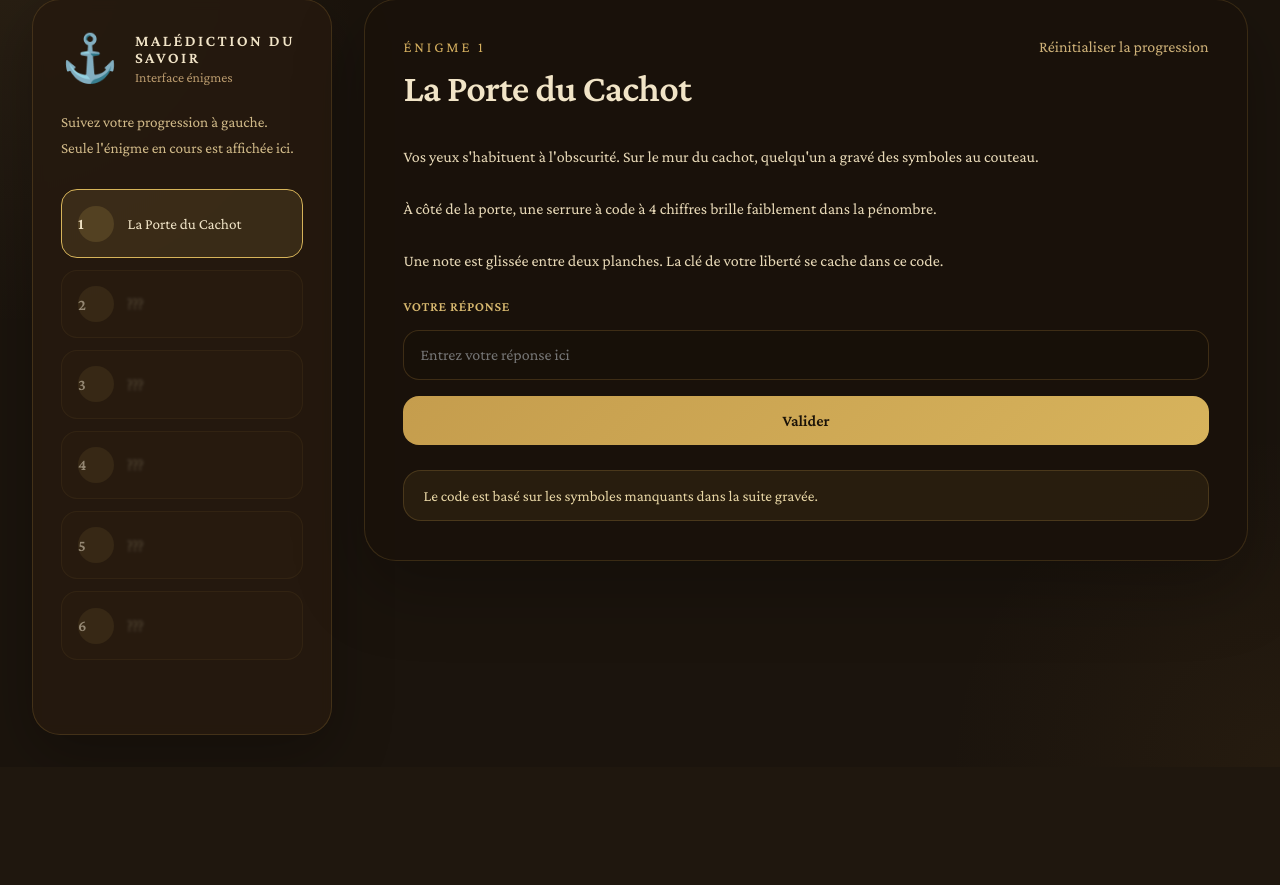
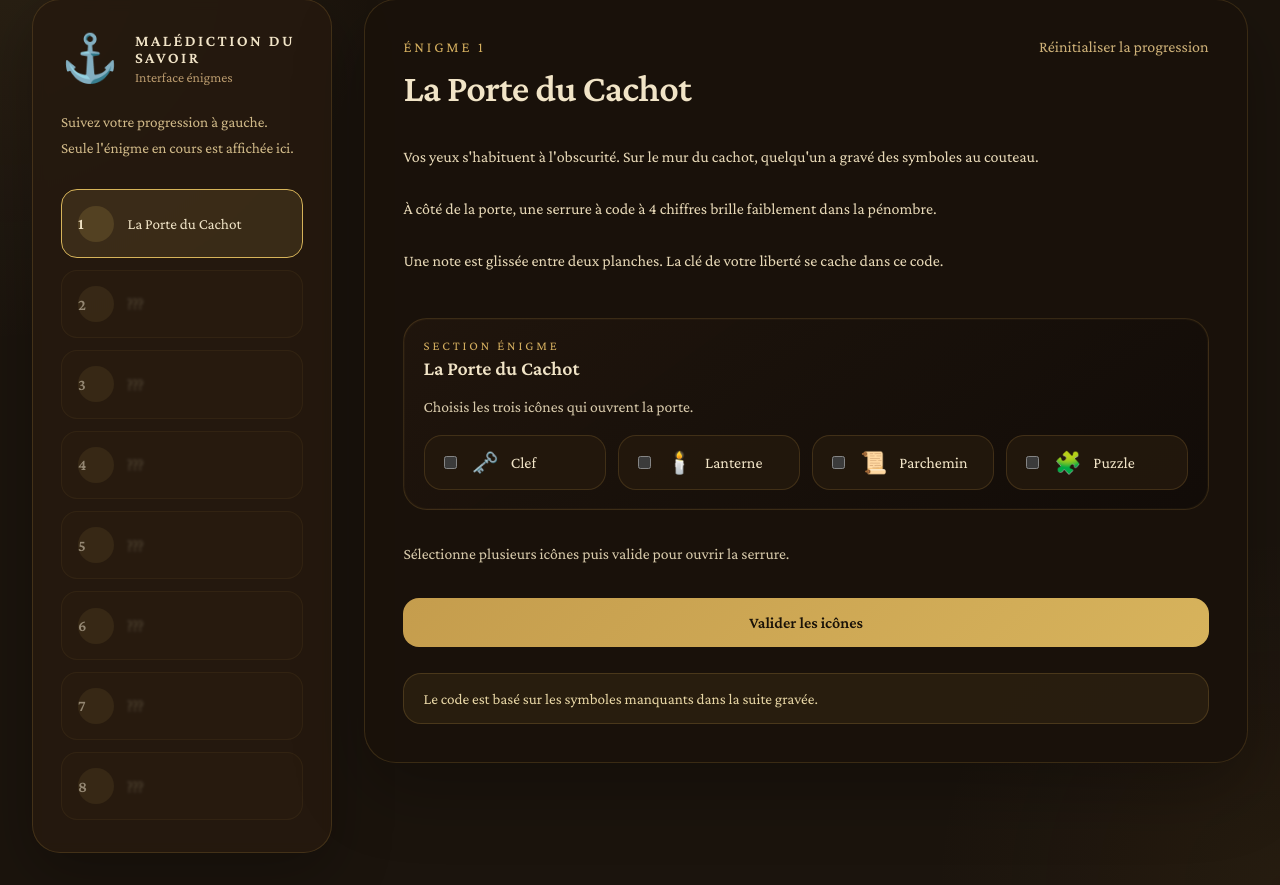
Before and after one commit to Raphael-JF/Stage-IA, a FastAPI app: page /enigme/1 in a window 1280 px wide. Shown: the part 33-918 px from the top of the page. Before the commit the page ends 768 px from the top, so only its background shows below. Run offline with FastAPI, Linux system fonts and the light colour scheme.

Commit message:
revisite site

```diff
--- a/server/api/main.py
+++ b/server/api/main.py
@@ -1,5 +1,7 @@
 import json
 import os
+import re
+import unicodedata
 from pathlib import Path
 from typing import Optional
 from urllib import error, request as urllib_request
@@ -18,9 +20,9 @@ app.mount('/static', StaticFiles(directory=str(base_dir / 'static')), name='stat
 VLLM_NEMO_BASE_URL = os.getenv('VLLM_NEMO_BASE_URL', 'http://localhost:8001/v1')
 VLLM_NEMO_MODEL = os.getenv('VLLM_NEMO_MODEL', 'mistral-nemo')
 DISCUSSION_UNLOCKS_ENIGMA_ID = 4
-DEFAULT_DISCUSSION_TEMPERATURE = 0.7
+DEFAULT_DISCUSSION_TEMPERATURE = 0.5
 MIN_DISCUSSION_TEMPERATURE = 0.0
-MAX_DISCUSSION_TEMPERATURE = 1.5
+MAX_DISCUSSION_TEMPERATURE = 1.0
 
 ENIGMES = [
     {
@@ -31,8 +33,16 @@ ENIGMES = [
             "À côté de la porte, une serrure à code à 4 chiffres brille faiblement dans la pénombre.",
             "Une note est glissée entre deux planches. La clé de votre liberté se cache dans ce code."
         ],
+        'puzzle_type': 'icons',
+        'puzzle_intro': 'Choisis les trois icônes qui ouvrent la porte.',
+        'icon_options': [
+            ('🗝️', 'clef'),
+            ('🕯️', 'lanterne'),
+            ('📜', 'parchemin'),
+            ('🧩', 'puzzle'),
+        ],
         'hint': 'Le code est basé sur les symboles manquants dans la suite gravée.',
-        'accepted_answers': ['8602']
+        'accepted_answers': ['clef', 'lanterne', 'parchemin']
     },
     {
         'id': 2,
@@ -42,6 +52,11 @@ ENIGMES = [
             "Comprendre le lien entre les mots vous permettra de continuer votre route.",
             "Seul le mot juste ouvrira la porte vers la suite de l’aventure."
         ],
+        'puzzle_type': 'graph',
+        'puzzle_intro': 'Le graphique ci-dessous révèle la logique de la carte.',
+        'graph_image': '/static/graphs/enigma_2.png',
+        'graph_alt': 'Graphique illustrant les liens entre les mots de la carte.',
+        'graph_caption': 'Les hauteurs représentent l’importance de chaque piste.',
         'hint': 'Cherche un mot qui décrit la logique de cette carte.',
         'accepted_answers': ['lexique', 'carte', 'carte lexicale']
     },
@@ -52,6 +67,7 @@ ENIGMES = [
             "Otto a besoin de vous pour refaire fonctionner son lecteur de musique.",
             "Trouvez le mot de passe de son lecteur et peut-être vous laissera-t-il passer.",
         ],
+        'puzzle_type': 'text',
         'hint': 'Le mot est lié à l’objet et au capitaine.',
         'accepted_answers': ['ancre', 'capitaine']
     },
@@ -63,6 +79,7 @@ ENIGMES = [
             "Pour réussir, il faut montrer que vous êtes bien un humain et non une machine.",
             "Réponds avec clarté pour prouver ton intelligence."
         ],
+        'puzzle_type': 'text',
         'hint': 'Le mot attendu prouve que tu es humain.',
         'accepted_answers': ['humain', 'je suis humain']
     },
@@ -74,6 +91,9 @@ ENIGMES = [
             "Les blancs indiquent la direction du trésor et la salle secrète.",
             "Retourne la lettre dans ta tête et donne la bonne réponse."
         ],
+        'puzzle_type': 'blanks',
+        'puzzle_intro': 'Complète les trous pour retrouver le mot caché.',
+        'fill_in_text': 'Le trésor est sur la [direction] de la carte et le mot secret est [mot].',
         'hint': 'Un mot caché dans la lettre te mène à la carte.',
         'accepted_answers': ['carte', 'carte au trésor']
     },
@@ -85,9 +105,42 @@ ENIGMES = [
             "L'orientation du trésor est essentielle pour atteindre la salle secrète.",
             "Donne la direction correcte pour finir cette étape."
         ],
+        'puzzle_type': 'ascii',
+        'puzzle_intro': 'Clique sur le symbole qui ouvre la voie.',
+        'ascii_art': '   .-^.\n  /| |\\\n /_|_|_\\\n  [▲]  [◉]  [✦]\n',
+        'ascii_symbols': ['▲', '◉', '✦'],
         'hint': 'Le trésor est indiqué par une direction simple.',
         'accepted_answers': ['est']
-    }
+    },
+    {
+        'id': 7,
+        'title': 'Le Sceau des Étoiles',
+        'paragraphs': [
+            "Une lumière étrange traverse la salle et dessine des formes sur les murs.",
+            "Chaque forme correspond à une piste de la prochaine épreuve.",
+            "Le gardien attend votre réponse avant de vous laisser passer."
+        ],
+        'puzzle_type': 'text',
+        'hint': 'Concentre-toi sur la forme qui se répète.',
+        'accepted_answers': ['etoiles', 'étoiles']
+    },
+    {
+        'id': 8,
+        'title': 'Le Gardien des Choix',
+        'paragraphs': [
+            "Le Gardien vous propose une dernière question avant de vous remettre la clé.",
+            "Choisis la bonne réponse parmi les propositions ci-dessous."
+        ],
+        'puzzle_type': 'mcq',
+        'puzzle_intro': 'Choisis la bonne réponse au QCM.',
+        'choices': [
+            ('Le mot-clé est une image.', 'a'),
+            ('L’IA peut produire des réponses cohérentes à partir de motifs appris.', 'b'),
+            ('Le trésor est toujours en bas.', 'c'),
+        ],
+        'hint': 'Pense à la logique de l’IA qui apprend des motifs.',
+        'accepted_answers': ['b']
+    },
 ]
 
 
@@ -98,9 +151,60 @@ def get_enigma(enigma_id: int) -> dict:
     raise ValueError(f'Énigme introuvable: {enigma_id}')
 
 
+def normalize_answer(value: str) -> str:
+    normalized = unicodedata.normalize('NFKD', value or '')
+    normalized = normalized.encode('ascii', 'ignore').decode('ascii')
+    normalized = normalized.lower().strip()
+    return re.sub(r'[^a-z0-9]+', '', normalized)
+
+
 def is_correct_answer(response: str, accepted_answers: list[str]) -> bool:
-    normalized = response.strip().lower()
-    return any(normalized == answer.strip().lower() for answer in accepted_answers)
+    normalized = normalize_answer(response)
+    return any(normalized == normalize_answer(answer) for answer in accepted_answers)
+
+
+def evaluate_enigma_answer(enigma: dict, response: str = '', selected_icons: Optional[list[str]] = None,
+                           choice: str = '') -> bool:
+    puzzle_type = enigma.get('puzzle_type', 'text')
+
+    if puzzle_type == 'icons':
+        selected = [normalize_answer(item) for item in (selected_icons or [])]
+        expected = [normalize_answer(item) for item in (enigma.get('accepted_answers') or [])]
+        return bool(selected) and all(item in selected for item in expected)
+
+    if puzzle_type == 'mcq':
+        answer = choice or response
+        return is_correct_answer(answer, enigma.get('accepted_answers', []))
+
+    return is_correct_answer(response, enigma.get('accepted_answers', []))
+
+
+def ensure_graph_asset() -> str:
+    graph_dir = base_dir / 'static' / 'graphs'
+    graph_dir.mkdir(exist_ok=True)
+    image_path = graph_dir / 'enigma_2.png'
+
+    if image_path.exists():
+        return '/static/graphs/enigma_2.png'
+
+    try:
+        import matplotlib
+        matplotlib.use('Agg')
+        import matplotlib.pyplot as plt
+    except Exception:
+        return '/static/graphs/placeholder.png'
+
+    fig, ax = plt.subplots(figsize=(6, 4), dpi=150)
+    labels = ['Lexique', 'Mot', 'Carte', 'Piste']
+    values = [5, 7, 6, 8]
+    ax.bar(labels, values, color=['#d6b060', '#9c6a21', '#f1d79b', '#7f5d33'])
+    ax.set_title('Répartition des indices')
+    ax.set_ylabel('Force du lien')
+    ax.grid(axis='y', linestyle='--', alpha=0.25)
+    fig.tight_layout()
+    fig.savefig(image_path)
+    plt.close(fig)
+    return '/static/graphs/enigma_2.png'
 
 
 def normalize_history(raw_history: str) -> list[dict[str, str]]:
@@ -239,6 +343,10 @@ def show_enigma(request: Request, enigma_id: int, error: Optional[str] = None):
     if enigma_id not in visited:
         visited.append(enigma_id)
 
+    if enigma['id'] == 2:
+        enigma = dict(enigma)
+        enigma['graph_image'] = ensure_graph_asset()
+
     cookie_value = json.dumps({'visited': visited, 'completed': completed})
 
     resp = templates.TemplateResponse(
@@ -365,12 +473,19 @@ def discussion_message(
 
 
 @app.post('/enigme/{enigma_id}/submit')
-def submit_answer(request: Request, enigma_id: int, response: str = Form(...)):
+def submit_answer(
+    request: Request,
+    enigma_id: int,
+    response: str = Form(default=''),
+    selected_icons: list[str] = Form(default=[]),
+    choice: str = Form(default=''),
+):
     try:
         enigma = get_enigma(enigma_id)
     except ValueError:
         return RedirectResponse(url='/', status_code=status.HTTP_302_FOUND)
-    if is_correct_answer(response, enigma['accepted_answers']):
+
+    if evaluate_enigma_answer(enigma, response=response, selected_icons=selected_icons, choice=choice):
         # update progress cookie: keep visited and completed lists
         progress_cookie = request.cookies.get('progress', '')
         visited: list[int] = []
--- a/server/api/requirements.txt
+++ b/server/api/requirements.txt
@@ -3,3 +3,4 @@ uvicorn[standard]>=0.22
 jinja2>=3.1
 python-multipart>=0.0.6
 aiofiles>=23.2
+matplotlib>=3.8
--- a/server/api/static/style.css
+++ b/server/api/static/style.css
@@ -212,6 +212,120 @@ button.panel-link {
     line-height: 1.85;
     color: #e7d8b7;
     font-size: 1rem;
+}
+
+.puzzle-card {
+    margin-top: 1.2rem;
+    padding: 1.2rem;
+    border: 1px solid rgba(212, 163, 75, 0.18);
+    border-radius: 24px;
+    background: linear-gradient(145deg, rgba(32, 22, 13, 0.95), rgba(18, 12, 8, 0.98));
+    box-shadow: inset 0 0 0 1px rgba(212, 163, 75, 0.04);
+}
+
+.puzzle-kicker {
+    margin: 0 0 0.25rem;
+    text-transform: uppercase;
+    letter-spacing: 0.18rem;
+    color: #d6b060;
+    font-size: 0.8rem;
+}
+
+.puzzle-heading {
+    margin: 0 0 0.35rem;
+    font-size: 1.25rem;
+}
+
+.puzzle-intro,
+.puzzle-note,
+.answer-note,
+.puzzle-caption {
+    color: #d8caab;
+    line-height: 1.6;
+    font-size: 0.98rem;
+}
+
+.puzzle-grid {
+    display: grid;
+    gap: 0.75rem;
+    margin-top: 1rem;
+}
+
+.icon-grid,
+.choice-grid {
+    grid-template-columns: repeat(auto-fit, minmax(170px, 1fr));
+}
+
+.choice-card {
+    display: flex;
+    align-items: center;
+    gap: 0.75rem;
+    padding: 0.85rem 0.95rem;
+    border: 1px solid rgba(212, 163, 75, 0.18);
+    border-radius: 18px;
+    background: rgba(35, 24, 14, 0.92);
+    cursor: pointer;
+}
+
+.choice-card input {
+    accent-color: #d7b45a;
+}
+
+.choice-icon {
+    font-size: 1.35rem;
+}
+
+.choice-label {
+    text-transform: capitalize;
+}
+
+.puzzle-figure {
+    margin: 1rem 0 0;
+}
+
+.puzzle-figure img {
+    width: 100%;
+    border-radius: 18px;
+    border: 1px solid rgba(212, 163, 75, 0.18);
+    background: rgba(255, 255, 255, 0.02);
+}
+
+.puzzle-fillin p {
+    margin: 0;
+    color: #efe3c3;
+    line-height: 1.7;
+}
+
+.ascii-art {
+    margin: 0.9rem 0 0;
+    padding: 0.9rem;
+    border-radius: 18px;
+    background: rgba(12, 9, 6, 0.92);
+    border: 1px solid rgba(212, 163, 75, 0.18);
+    color: #f0e0b5;
+    white-space: pre-wrap;
+    font-family: 'Special Elite', 'Courier New', monospace;
+    line-height: 1.3;
+}
+
+.ascii-actions {
+    display: flex;
+    flex-wrap: wrap;
+    gap: 0.6rem;
+    margin-top: 0.8rem;
+}
+
+.ascii-symbol {
+    display: inline-flex;
+    align-items: center;
+    justify-content: center;
+    min-width: 3rem;
+    min-height: 3rem;
+    border-radius: 999px;
+    border: 1px solid rgba(212, 163, 75, 0.22);
+    background: rgba(43, 29, 16, 0.92);
+    color: #fff6db;
+    font-size: 1.1rem;
 }
 
 .answer-form {
--- a/server/api/templates/enigme.html
+++ b/server/api/templates/enigme.html
@@ -28,9 +28,63 @@
 {% endfor %}
 
 <form class="answer-form" method="post" action="/enigme/{{ current.id }}/submit">
+    <section class="puzzle-card">
+        <p class="puzzle-kicker">Section énigme</p>
+        <h2 class="puzzle-heading">{{ current.title }}</h2>
+        {% if current.puzzle_intro %}
+        <p class="puzzle-intro">{{ current.puzzle_intro }}</p>
+        {% endif %}
+
+        {% if current.puzzle_type == 'icons' %}
+        <div class="puzzle-grid icon-grid">
+            {% for icon, value in current.icon_options %}
+            <label class="choice-card icon-card">
+                <input type="checkbox" name="selected_icons" value="{{ value }}">
+                <span class="choice-icon">{{ icon }}</span>
+                <span class="choice-label">{{ value }}</span>
+            </label>
+            {% endfor %}
+        </div>
+        {% elif current.puzzle_type == 'graph' %}
+        <figure class="puzzle-figure">
+            <img src="{{ current.graph_image }}" alt="{{ current.graph_alt }}">
+            <figcaption>{{ current.graph_caption }}</figcaption>
+        </figure>
+        {% elif current.puzzle_type == 'blanks' %}
+        <div class="puzzle-fillin">
+            <p>{{ current.fill_in_text }}</p>
+        </div>
+        {% elif current.puzzle_type == 'ascii' %}
+        <pre class="ascii-art">{{ current.ascii_art }}</pre>
+        <div class="ascii-actions">
+            {% for symbol in current.ascii_symbols %}
+            <a class="ascii-symbol" href="/enigme/{{ current.id + 1 }}">{{ symbol }}</a>
+            {% endfor %}
+        </div>
+        <p class="puzzle-note">Cliquez sur le symbole qui vous guide vers la suite.</p>
+        {% elif current.puzzle_type == 'mcq' %}
+        <div class="puzzle-grid choice-grid">
+            {% for label, value in current.choices %}
+            <label class="choice-card">
+                <input type="radio" name="choice" value="{{ value }}">
+                <span>{{ label }}</span>
+            </label>
+            {% endfor %}
+        </div>
+        {% endif %}
+    </section>
+
+    {% if current.puzzle_type == 'icons' %}
+    <p class="answer-note">Sélectionne plusieurs icônes puis valide pour ouvrir la serrure.</p>
+    <button type="submit">Valider les icônes</button>
+    {% elif current.puzzle_type == 'mcq' %}
+    <p class="answer-note">Choisis l’option puis valide.</p>
+    <button type="submit">Valider le QCM</button>
+    {% else %}
     <label class="answer-label" for="answer">Votre réponse</label>
     <input id="answer" name="response" type="text" autocomplete="off" placeholder="Entrez votre réponse ici" required>
     <button type="submit">Valider</button>
+    {% endif %}
 </form>
 
 {% if error %}
```
Also changed, not shown: enigmes/description.md (+1 -1 lines), histoire/main.html (+26 -11 lines).
